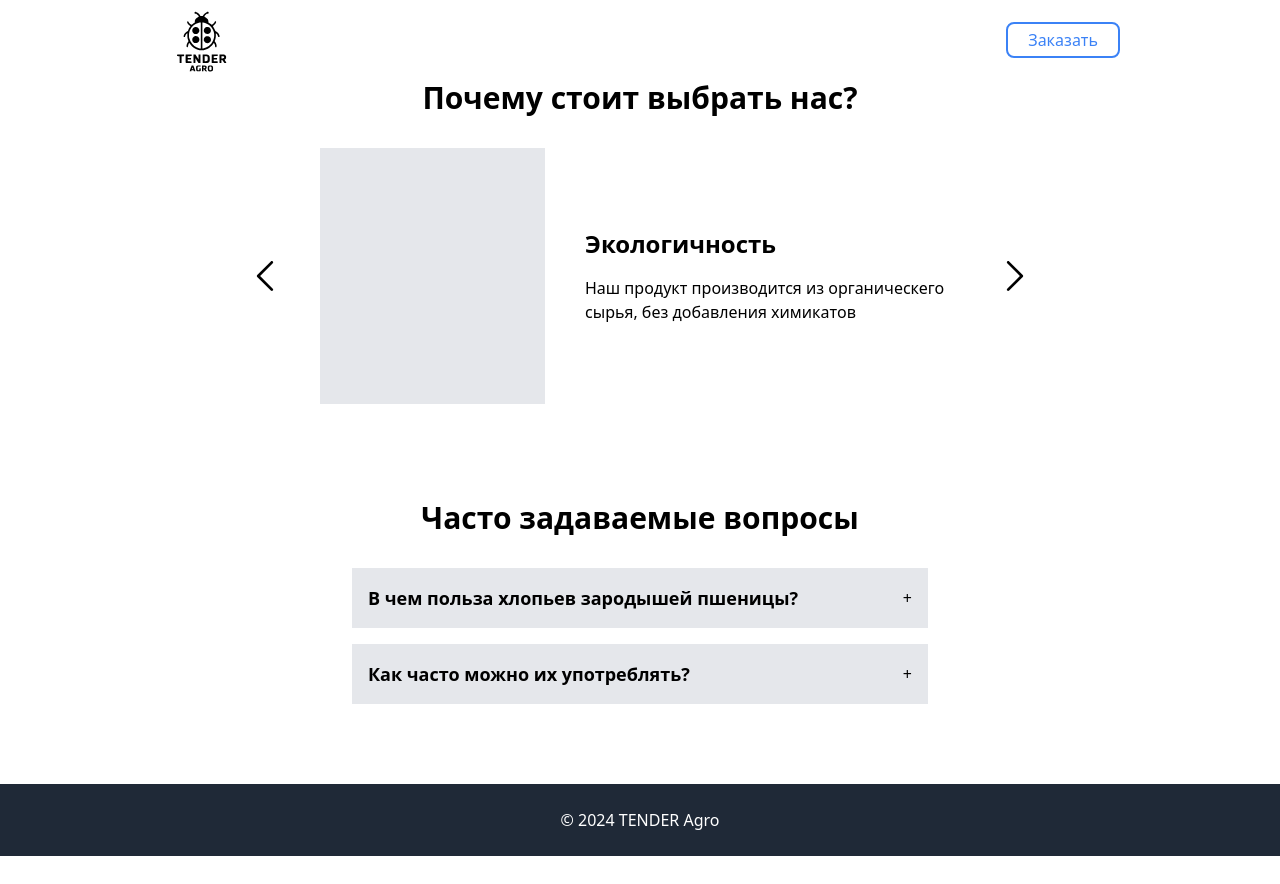
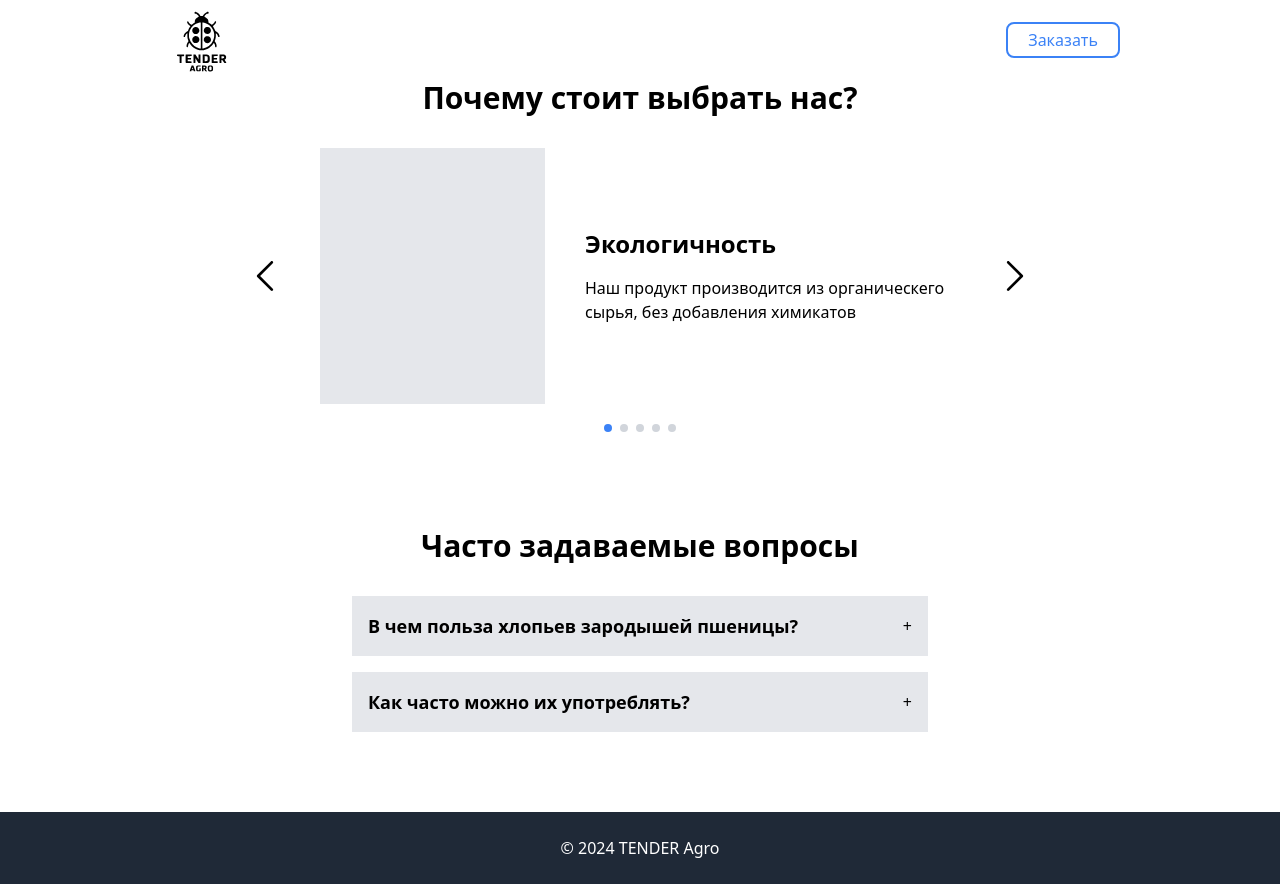
Before and after one commit to KorneyKorneich/TenderAgro, a React (Vite) app: page /TenderAgro/shop in a window 1280 px wide. Before the commit the page ends 856 px from the top, so only its background shows below. Built offline with nearby package versions, Linux system fonts and the light colour scheme.

Commit message:
add card indicator

```diff
--- a/src/components/CardSection/CardSection.tsx
+++ b/src/components/CardSection/CardSection.tsx
@@ -25,10 +25,10 @@ const CardSection = () => {
         Почему стоит выбрать нас?
       </h2>
       <section className="py-8">
-        <div className="flex">
+        <div className="flex justify-center">
           {/* Назад */}
           <div
-            className="p-10 w-1/4 text-center cursor-pointer content-center rotate-180"
+            className="p-10 text-center cursor-pointer content-center rotate-180 transition-transform transform hover:scale-110"
             onClick={() => handleCardChange("back")}
           >
             <Arrow height="30px" width="30px" />
@@ -47,11 +47,20 @@ const CardSection = () => {
 
           {/* Вперед */}
           <div
-            className="p-10 w-1/4 text-center cursor-pointer content-center"
+            className="p-10 text-center cursor-pointer content-center transition-transform transform hover:scale-110"
             onClick={() => handleCardChange("forward")}
           >
             <Arrow height="30px" width="30px" />
           </div>
+        </div>
+        <div className="flex gap-2 justify-center mt-5">
+          {cardsData.map((_, index) => {
+            if (currentIndex === index) {
+              return <div className="p-1 bg-blue-500 rounded-full"></div>;
+            } else {
+              return <div className="p-1 bg-gray-300 rounded-full"></div>;
+            }
+          })}
         </div>
       </section>
     </>
```
